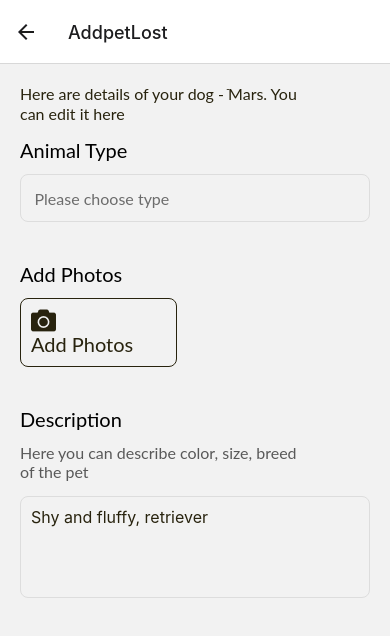
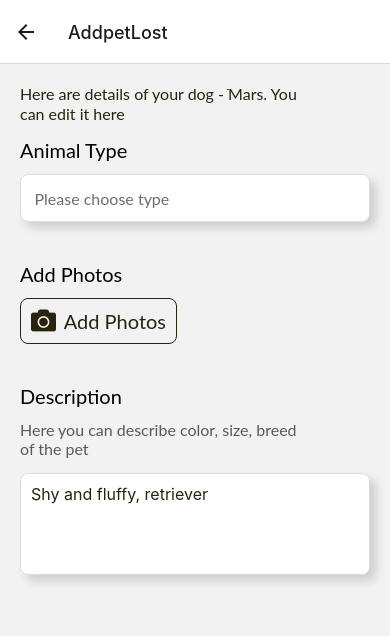
Before and after one commit to Valroshal/PetResqueFrontend, a React Native app: screen /AddpetLost in a window 390 px wide. Shown: the top 636 px of the page. Built offline with nearby package versions, Linux system fonts and the light colour scheme.

Commit message:
adding icon to btn

```diff
--- a/src/containers/AddPetFirst/AddPetLost/AddPetLost.tsx
+++ b/src/containers/AddPetFirst/AddPetLost/AddPetLost.tsx
@@ -1,7 +1,7 @@
 import * as React from 'react';
 import {
   Alert,
-  Image,
+  Image, ScrollView,
   StyleSheet,
   Text, TextInput, TextStyle,
   TouchableOpacity,
@@ -38,9 +38,17 @@ const styles = StyleSheet.create({
     borderRadius: 8,
     borderWidth: 1,
     borderColor: '#DDDDDD',
+    backgroundColor: 'white' ,
+    shadowColor: 'black',
+    shadowOffset: {width: 6, height: 6},
+    shadowRadius: 10,
+    shadowOpacity: 0.15,
+    elevation: 1,
   } as ViewStyle,
   btnPhoto: {
+    flexDirection: 'row',
     padding: 10,
+    justifyContent: 'space-between',
     borderRadius: 8,
     borderWidth: 1,
     borderColor: '#28230E',
@@ -62,19 +70,22 @@ const AddPetLost: React.FC<Props> = ({navigation}) => {
   //comment
   const handleChoosePhoto = () => {
     let options = {
-      selectionLimit: 0
+      selectionLimit: 0,
     };
     ImagePicker.launchImageLibrary(options, (response: any) => {
       if (response.didCancel) {
         Alert.alert('You did not select any image');
       }
       else {
-        setPhotos(response.assets);
+        setPhotos((photos) => [...photos, response.assets]);
+        console.log("photos" , photos)
+        console.log("response.assets" , )
       }
     });
   };
 
   return (
+      <ScrollView>
         <View style={{padding: 20}}>
             <View style={styles.smallText}>
               <Text style={[styles.subTitleText, {color: '#28230E'}]}>
@@ -104,7 +115,7 @@ const AddPetLost: React.FC<Props> = ({navigation}) => {
                       <View>
                         <Image
                             source={{uri: item['uri']}}
-                      style={{width: 96, height: 96}}
+                            style={{width: 96, height: 96, marginBottom: 12}}
                         />
                       </View>
                     )
@@ -115,8 +126,7 @@ const AddPetLost: React.FC<Props> = ({navigation}) => {
                     onPress={handleChoosePhoto}
                 >
                   <Image
-                // style={styles.imageStyle}
-                source={require('/Users/valerieHome/Documents/ReactNative/PetResque/src/assets/images/camera.png')}
+                      source={require('/Users/innagro/PetResqueFrontend/src/assets/images/camera.png')}
                   />
                   <Text style={{fontSize: 20, fontFamily: 'Lato', color: '#28230E'}}>
                     Add Photos
@@ -149,6 +159,7 @@ const AddPetLost: React.FC<Props> = ({navigation}) => {
               </View>
             </View>
         </View>
+      </ScrollView>
   );
 };
 
--- a/src/containers/AddPetFirst/AdddRemoveCard/AddRemoveCard.tsx
+++ b/src/containers/AddPetFirst/AdddRemoveCard/AddRemoveCard.tsx
@@ -72,7 +72,7 @@ const AddRemoveCard: React.FC<Props> = ({upperText,lowerText, onPressCard}) => {
                 <Text style={styles.lowerText}>{lowerText}</Text>
             </View>
             <View>
-                <Image source={require('/Users/valerieHome/Documents/ReactNative/PetResque/src/assets/images/camera.png')} />
+                {/*<Image source={require('/Users/valerieHome/Documents/ReactNative/PetResque/src/assets/images/camera.png')} />*/}
                 {/*<Plus width={50} height={50} />*/}
             </View>
         </TouchableOpacity>
```
Lines whose indentation alone changed are shown as unchanged.
